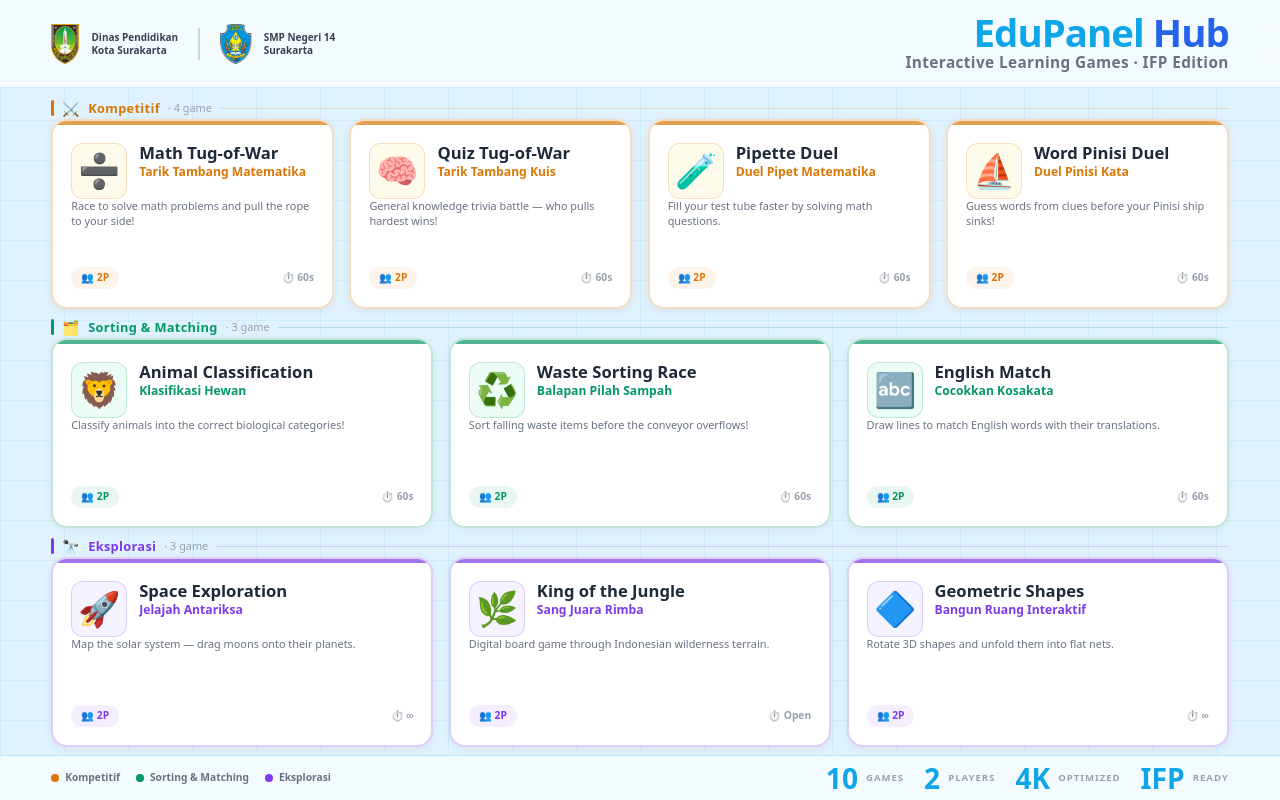
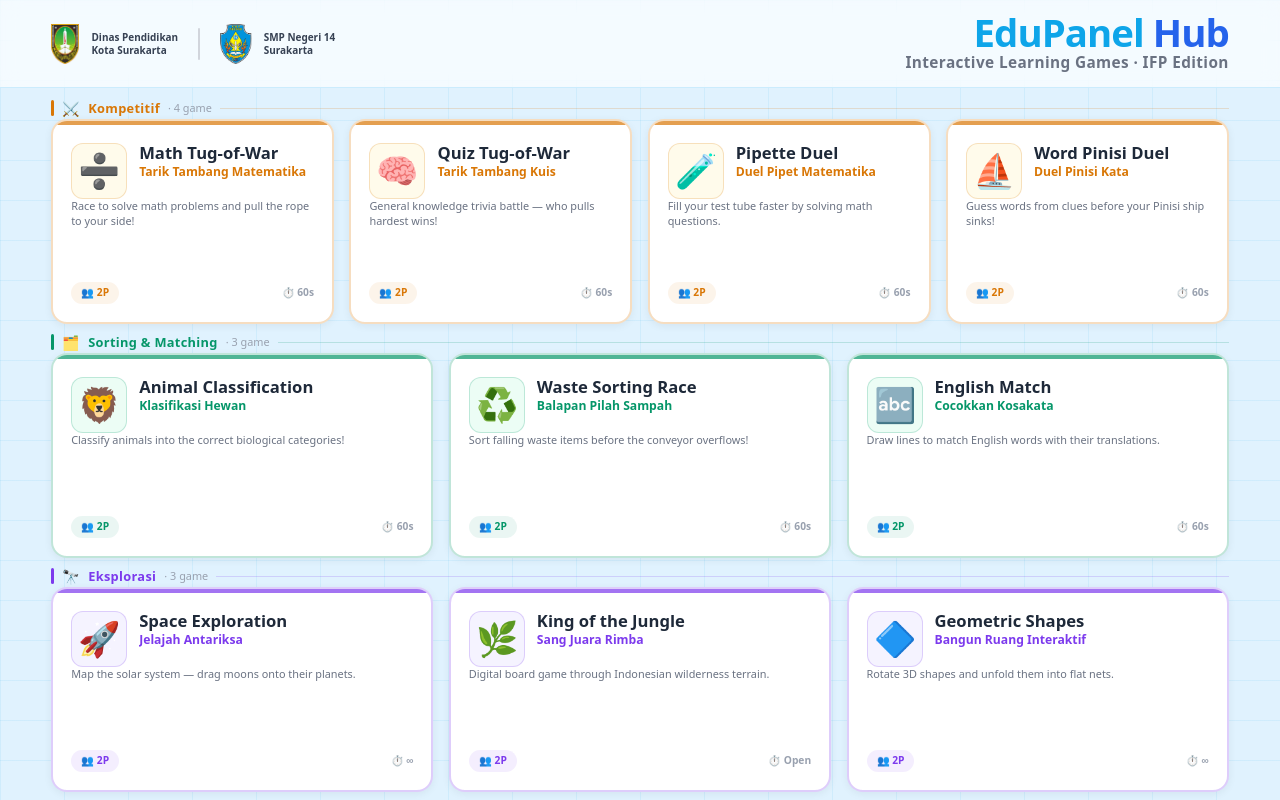
Before and after one commit to DiaztMF/EduPanel, a Next.js app: page / in a window 1280 px wide. Built offline with nearby package versions, Linux system fonts and the light colour scheme.

Commit message:
refactor: remove footer

```diff
--- a/src/app/page.tsx
+++ b/src/app/page.tsx
@@ -349,70 +349,6 @@ export default function DashboardPage() {
         })}
       </main>
 
-      {/* ─── Stats Footer Bar ─── */}
-      <motion.footer
-        initial={{ opacity: 0, y: 20 }}
-        animate={{ opacity: 1, y: 0 }}
-        transition={{ duration: 0.5, delay: 0.4, ease: [0.16, 1, 0.3, 1] }}
-        className="relative z-10 border-t border-sky-200 flex-shrink-0"
-        style={{
-          paddingInline: "clamp(20px, 4vw, 60px)",
-          paddingBlock: "clamp(6px, 1vh, 12px)",
-          background: "rgba(255,255,255,0.65)",
-          backdropFilter: "blur(8px)",
-        }}
-      >
-        <div className="flex items-center justify-between w-full">
-          {/* Left: category legend */}
-          <div className="flex items-center gap-4">
-            {CATEGORIES.map((cat) => (
-              <div key={cat.id} className="flex items-center gap-1.5">
-                <div
-                  className="rounded-full"
-                  style={{ width: "8px", height: "8px", background: cat.color, flexShrink: 0 }}
-                />
-                <span
-                  className="font-semibold text-gray-500"
-                  style={{ fontSize: "clamp(9px, 0.8vw, 11px)" }}
-                >
-                  {cat.label}
-                </span>
-              </div>
-            ))}
-          </div>
-
-          {/* Right: stats */}
-          <div className="flex items-center gap-5">
-            {[
-              { value: `${GAMES.length}`, label: "Games" },
-              { value: "2", label: "Players" },
-              { value: "4K", label: "Optimized" },
-              { value: "IFP", label: "Ready" },
-            ].map((s, i) => (
-              <motion.div
-                key={s.label}
-                initial={{ opacity: 0, scale: 0.8 }}
-                animate={{ opacity: 1, scale: 1 }}
-                transition={{ delay: 0.5 + i * 0.06 }}
-                className="flex items-center gap-2"
-              >
-                <span
-                  className="font-black text-[#0ea5e9] leading-none"
-                  style={{ fontSize: "var(--text-lg)" }}
-                >
-                  {s.value}
-                </span>
-                <span
-                  className="text-gray-400 font-bold tracking-widest uppercase"
-                  style={{ fontSize: "clamp(0.52rem, 0.75vw, 0.7rem)" }}
-                >
-                  {s.label}
-                </span>
-              </motion.div>
-            ))}
-          </div>
-        </div>
-      </motion.footer>
     </div>
   );
 }
```
